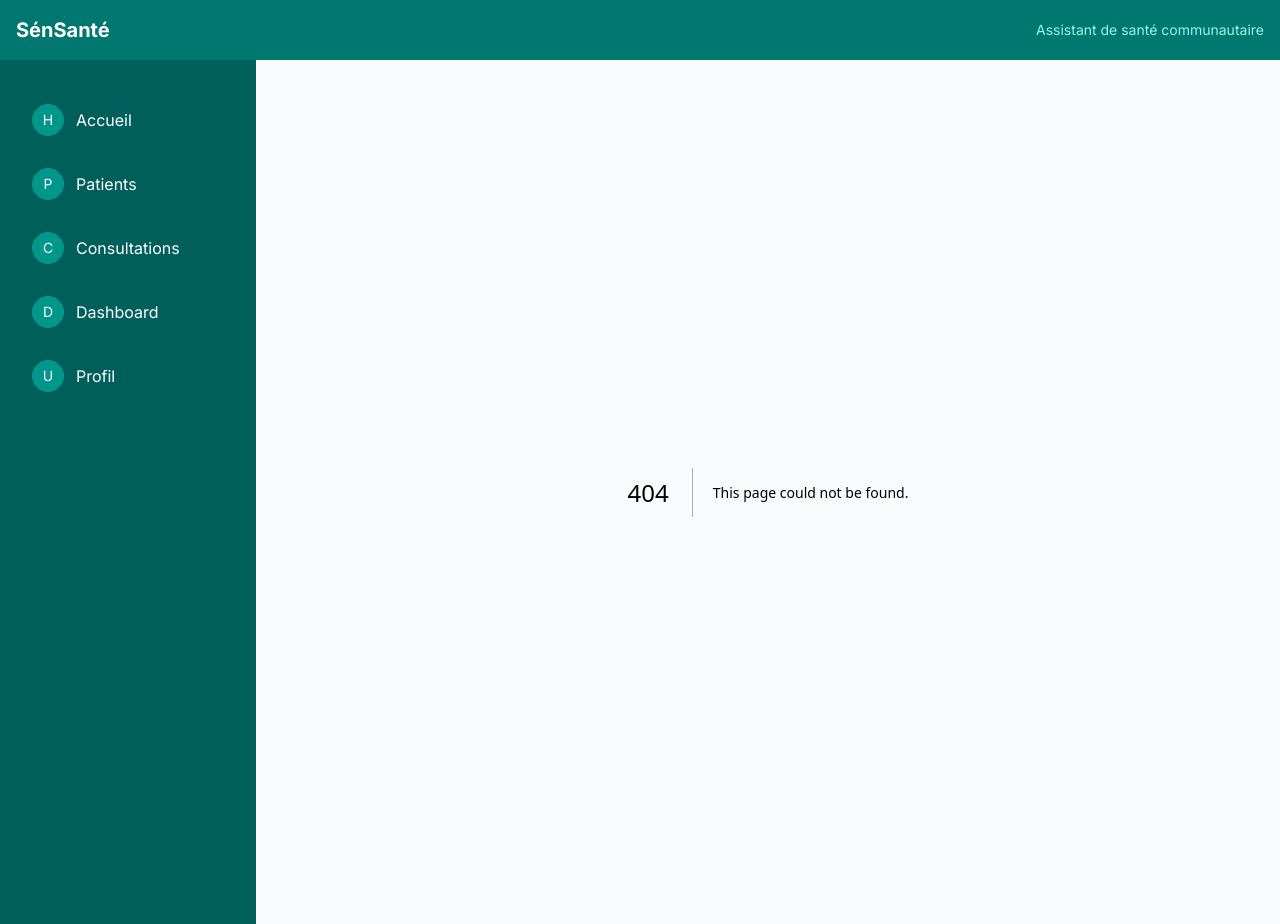
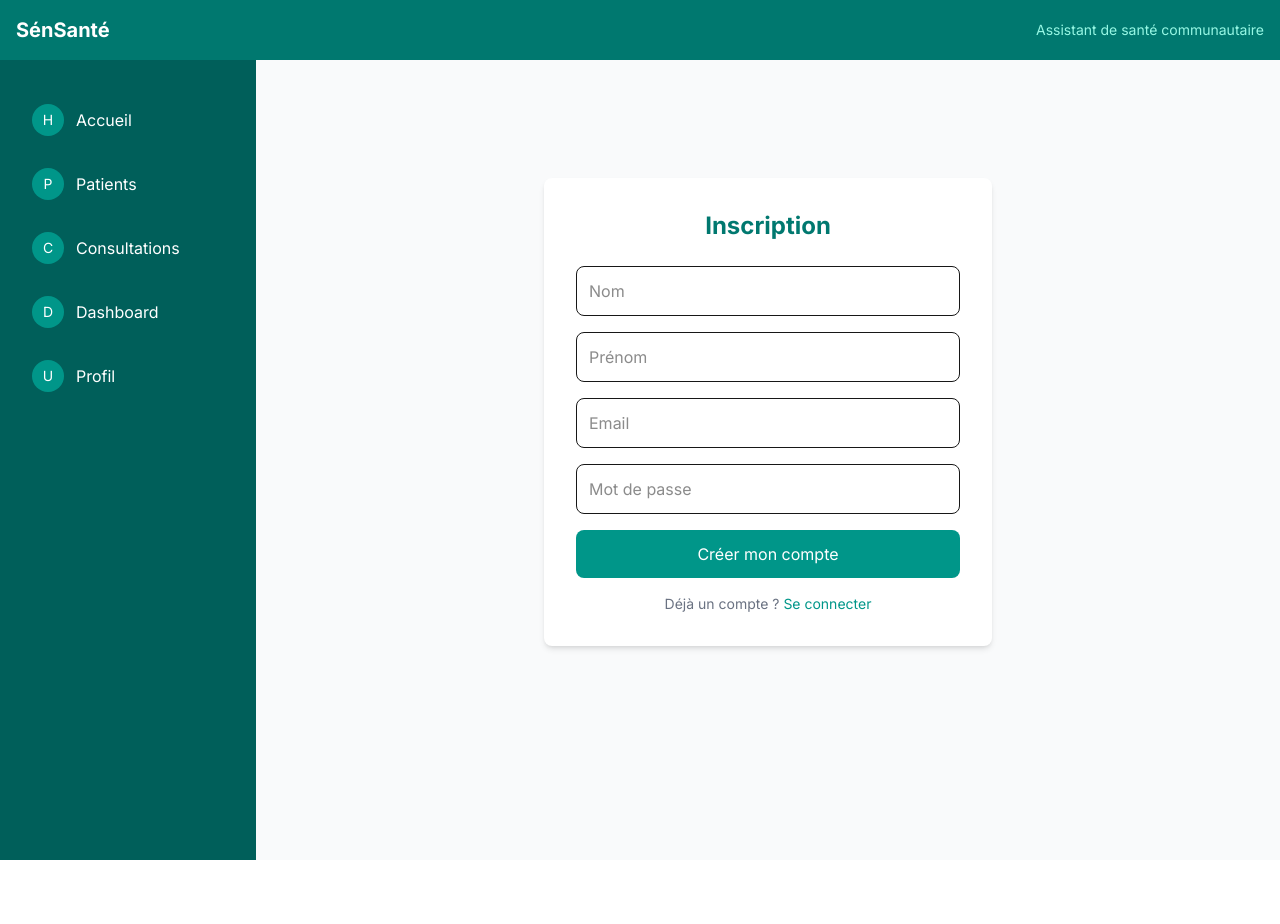
Before and after one commit to DieganeDabaSarr/sensante, a Next.js app: page /register in a window 1280 px wide. Before the commit this address had no page. After the commit the page ends 860 px from the top, so only its background shows below. Built offline with nearby package versions, Linux system fonts and the light colour scheme.

Commit message:
feat: add login and register pages

```diff
--- a/src/app/consultations/page.tsx
+++ b/src/app/register/page.tsx
@@ -1,66 +1,93 @@
-// src/app/consultations/page.tsx
-import ConsultationCard from "@/components/ConsultationCard";
+"use client";
 
-const consultations = [
-  {
-    patient: "Aminata Sow",
-    date: "18 mars 2025",
-    symptomes: "Fièvre, toux, fatigue persistante",
-    statut: "termine" as const,
-  },
-  {
-    patient: "Ibrahima Ba",
-    date: "19 mars 2025",
-    symptomes: "Maux de tête, vertiges",
-    statut: "en_attente" as const,
-  },
-  {
-    patient: "Awa Diallo",
-    date: "20 mars 2025",
-    symptomes: "Douleurs abdominales, nausées",
-    statut: "en_attente" as const,
-  },
-  {
-    patient: "Moussa Ndiaye",
-    date: "21 mars 2025",
-    symptomes: "Toux sèche, difficultés respiratoires",
-    statut: "termine" as const,
-  },
-];
+import { useState } from "react";
+import { useRouter } from "next/navigation";
+import Link from "next/link";
 
-export default function ConsultationsPage() {
-  const terminees = consultations.filter((c) => c.statut === "termine").length;
-  const enAttente = consultations.filter((c) => c.statut === "en_attente").length;
+export default function RegisterPage() {
+  const [error, setError] = useState("");
+  const [loading, setLoading] = useState(false);
+  const router = useRouter();
+
+  async function handleSubmit(e: React.FormEvent<HTMLFormElement>) {
+    e.preventDefault();
+    setLoading(true);
+    setError("");
+
+    const formData = new FormData(e.currentTarget);
+    const res = await fetch("/api/register", {
+      method: "POST",
+      headers: { "Content-Type": "application/json" },
+      body: JSON.stringify({
+        nom: formData.get("nom"),
+        prenom: formData.get("prenom"),
+        email: formData.get("email"),
+        password: formData.get("password"),
+      }),
+    });
+
+    if (res.ok) {
+      router.push("/login");
+    } else {
+      const data = await res.json();
+      setError(data.error || "Erreur d'inscription");
+    }
+    setLoading(false);
+  }
 
   return (
-    <div className="max-w-3xl mx-auto">
-      {/* En-tête */}
-      <div className="mb-8">
-        <h1 className="text-3xl font-bold text-gray-800">Consultations</h1>
-        <p className="text-gray-500 mt-1">Suivi des consultations médicales</p>
-      </div>
-
-      {/* Résumé rapide */}
-      <div className="flex gap-4 mb-8">
-        <div className="flex-1 bg-teal-50 border border-teal-200 rounded-xl p-4 text-center">
-          <p className="text-2xl font-bold text-teal-700">{terminees}</p>
-          <p className="text-sm text-teal-600 mt-1">Terminées</p>
-        </div>
-        <div className="flex-1 bg-orange-50 border border-orange-200 rounded-xl p-4 text-center">
-          <p className="text-2xl font-bold text-orange-600">{enAttente}</p>
-          <p className="text-sm text-orange-500 mt-1">En attente</p>
-        </div>
-        <div className="flex-1 bg-gray-50 border border-gray-200 rounded-xl p-4 text-center">
-          <p className="text-2xl font-bold text-gray-700">{consultations.length}</p>
-          <p className="text-sm text-gray-500 mt-1">Total</p>
-        </div>
-      </div>
-
-      {/* Liste des consultations */}
-      <div className="space-y-4">
-        {consultations.map((c, i) => (
-          <ConsultationCard key={i} {...c} />
-        ))}
+    <div className="flex items-center justify-center min-h-[80vh]">
+      <div className="bg-white p-8 rounded-lg shadow-md w-full max-w-md">
+        <h1 className="text-2xl font-bold text-teal-700 mb-6 text-center">
+          Inscription
+        </h1>
+        {error && (
+          <p className="bg-red-50 text-red-600 p-3 rounded-lg mb-4 text-sm">
+            {error}
+          </p>
+        )}
+        <form onSubmit={handleSubmit} className="space-y-4">
+          <input
+            name="nom"
+            placeholder="Nom"
+            required
+            className="w-full p-3 border rounded-lg"
+          />
+          <input
+            name="prenom"
+            placeholder="Prénom"
+            required
+            className="w-full p-3 border rounded-lg"
+          />
+          <input
+            name="email"
+            type="email"
+            placeholder="Email"
+            required
+            className="w-full p-3 border rounded-lg"
+          />
+          <input
+            name="password"
+            type="password"
+            placeholder="Mot de passe"
+            required
+            minLength={6}
+            className="w-full p-3 border rounded-lg"
+          />
+          <button
+            type="submit"
+            disabled={loading}
+            className="w-full bg-teal-600 text-white py-3 rounded-lg hover:bg-teal-700 transition disabled:opacity-50"
+          >
+            {loading ? "Inscription..." : "Créer mon compte"}
+          </button>
+        </form>
+        <p className="text-sm text-gray-500 text-center mt-4">
+          Déjà un compte ?{" "}
+          <Link href="/login" className="text-teal-600 hover:underline">
+            Se connecter
+          </Link>
+        </p>
       </div>
     </div>
   );
```
